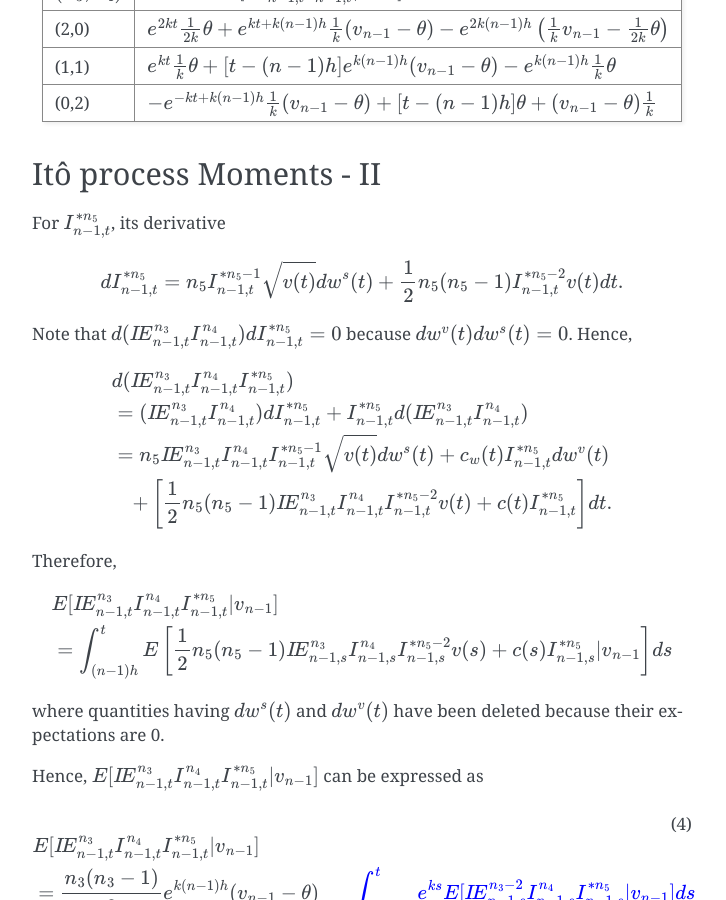
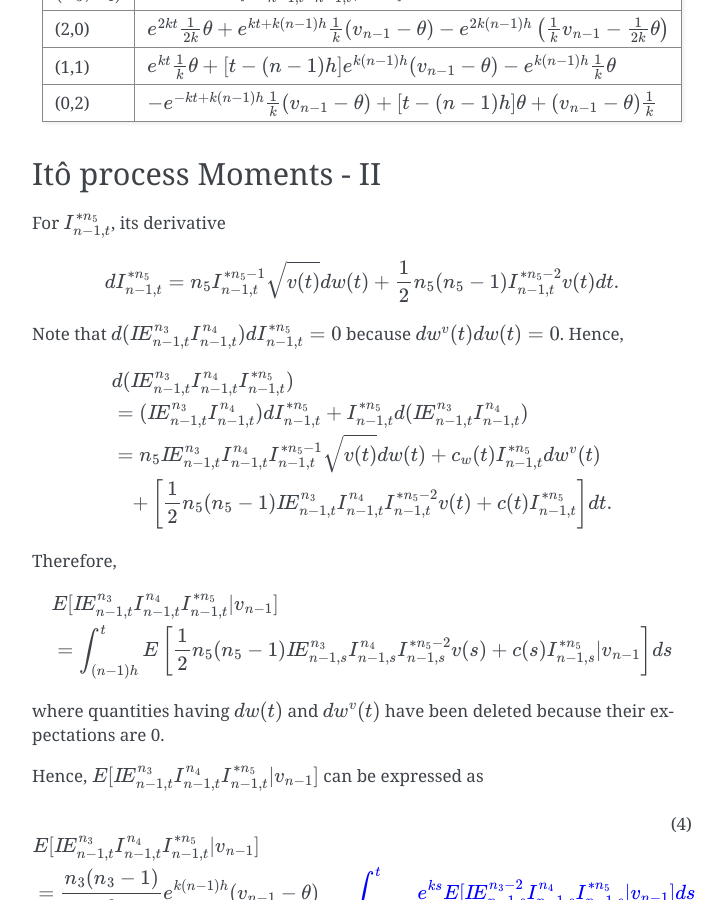
Before and after one commit to xmlongan/ajdmom, a Sphinx documentation site: the page built from docs/source/theory.rst, in a window 1280 px wide and 900 px high, scrolled down 4896 px. Shown: the whole window, without its empty margins (388-1114 px from the left). Built offline with Sphinx 7.4.7, drawn with Linux system fonts in a browser that asks for light colours.

```diff
--- a/docs/source/theory.rst
+++ b/docs/source/theory.rst
@@ -286,11 +286,11 @@ For :math:`I_{n-1,t}^{*n_5}`, its derivative
 .. math::
 
    dI_{n-1,t}^{*n_5}
-   = n_5I_{n-1,t}^{*n_5-1}\sqrt{v(t)} dw^s(t) + \frac{1}{2}n_5(n_5-1)
+   = n_5I_{n-1,t}^{*n_5-1}\sqrt{v(t)} dw(t) + \frac{1}{2}n_5(n_5-1)
    I_{n-1,t}^{*n_5-2}v(t)dt.
 
 Note that :math:`d(I\!E_{n-1,t}^{n_3}I_{n-1,t}^{n_4})dI_{n-1,t}^{*n_5} = 0`
-because :math:`dw^v(t)dw^s(t) = 0`.
+because :math:`dw^v(t)dw(t) = 0`.
 Hence,
 
 .. math::
@@ -299,7 +299,7 @@ Hence,
    &= (I\!E_{n-1,t}^{n_3}I_{n-1,t}^{n_4})dI_{n-1,t}^{*n_5} + I_{n-1,t}^{*n_5}
    d(I\!E_{n-1,t}^{n_3}I_{n-1,t}^{n_4})\\
    &= n_5I\!E_{n-1,t}^{n_3}I_{n-1,t}^{n_4}I_{n-1,t}^{*n_5-1}\sqrt{v(t)}
-   dw^s(t) + c_w(t)I_{n-1,t}^{*n_5}dw^v(t)\\
+   dw(t) + c_w(t)I_{n-1,t}^{*n_5}dw^v(t)\\
    &\quad + \left[\frac{1}{2}n_5(n_5-1) I\!E_{n-1,t}^{n_3}I_{n-1,t}^{n_4}
    I_{n-1,t}^{*n_5-2}v(t)+ c(t)I_{n-1,t}^{*n_5}\right]dt.
 
@@ -311,7 +311,7 @@ Therefore,
    & = \int_{(n-1)h}^tE\left[\frac{1}{2}n_5(n_5-1) I\!E_{n-1,s}^{n_3}
    I_{n-1,s}^{n_4}I_{n-1,s}^{*n_5-2}v(s)+ c(s)I_{n-1,s}^{*n_5}|v_{n-1}\right]ds
 
-where quantities having :math:`dw^s(t)` and :math:`dw^v(t)` have been deleted
+where quantities having :math:`dw(t)` and :math:`dw^v(t)` have been deleted
 because their expectations are 0.
 
 
```
